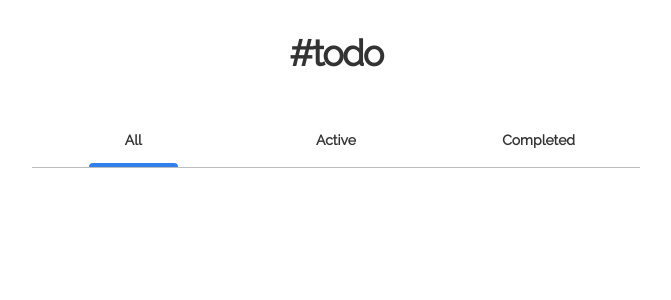
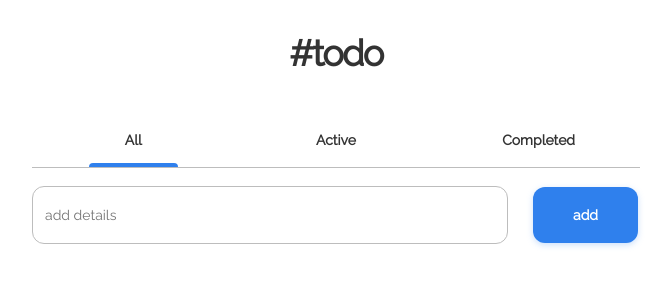
Before and after one commit to EzequielCaste/todo-devchallenges, a React (Vite) app: page / in a window 1280 px wide. Shown: the top 300 px of the page, without its empty margins (304-975 px from the left). Built offline with nearby package versions, Linux system fonts and the light colour scheme.

Commit message:
create TodoForm component to render input and button

```diff
--- a/src/components/Todo.tsx
+++ b/src/components/Todo.tsx
@@ -1,6 +1,7 @@
 import React, { useState } from 'react';
 import styled from 'styled-components';
 import TabContainer from './TabContainer';
+import TodoForm from './TodoForm';
 
 const Header = styled.h1`
 font-weight: 700;
@@ -24,8 +25,11 @@ const Todo = () => {
   return (
     <>
       <Header>#Todo</Header>
-      <TabContainer active={activeTab} handleClick={handleClick} />
-
+      <TabContainer
+        active={activeTab}
+        handleClick={handleClick}
+      />
+      <TodoForm active={activeTab} />
     </>
   )
 }
--- /dev/null
+++ b/src/components/TodoForm/index.tsx
@@ -0,0 +1,49 @@
+import styled from 'styled-components';
+
+const Container = styled.div`
+padding-top: 18px;
+`
+
+const StyledInput = styled.input`
+width: 476px;
+left: 414px;
+top: 184px;
+border: 1px solid #BDBDBD;
+border-radius: 12px;
+padding: 20px 12px;
+font-weight: 400;
+font-size: 14px;
+color: #828282;
+margin-right: 25px;
+`
+
+const StyledButton = styled.button`
+background: #2F80ED;
+box-shadow: 0px 2px 6px rgba(127, 177, 243, 0.4);
+border-radius: 12px;
+padding: 20px 40px;
+color: #FFF;
+border: 0;
+font-weight: 600;
+font-size: 14px;
+`
+interface Props {
+  active: string
+}
+
+const TodoForm:React.FC<Props> = ({ active }) => {
+  if(active !== 'completed') {
+    return (
+      <Container>
+        <StyledInput type="text"
+        placeholder='add details' />
+        <StyledButton>add</StyledButton>
+      </Container>
+    )
+  } else {
+    return null
+  }
+
+}
+
+export default TodoForm
--- a/src/styles.css
+++ b/src/styles.css
@@ -4,6 +4,7 @@
   margin: 0;
   padding: 0;
   font-family: 'Raleway', sans-serif!important;
+  box-sizing: border-box;
 }
 
 body {
```
